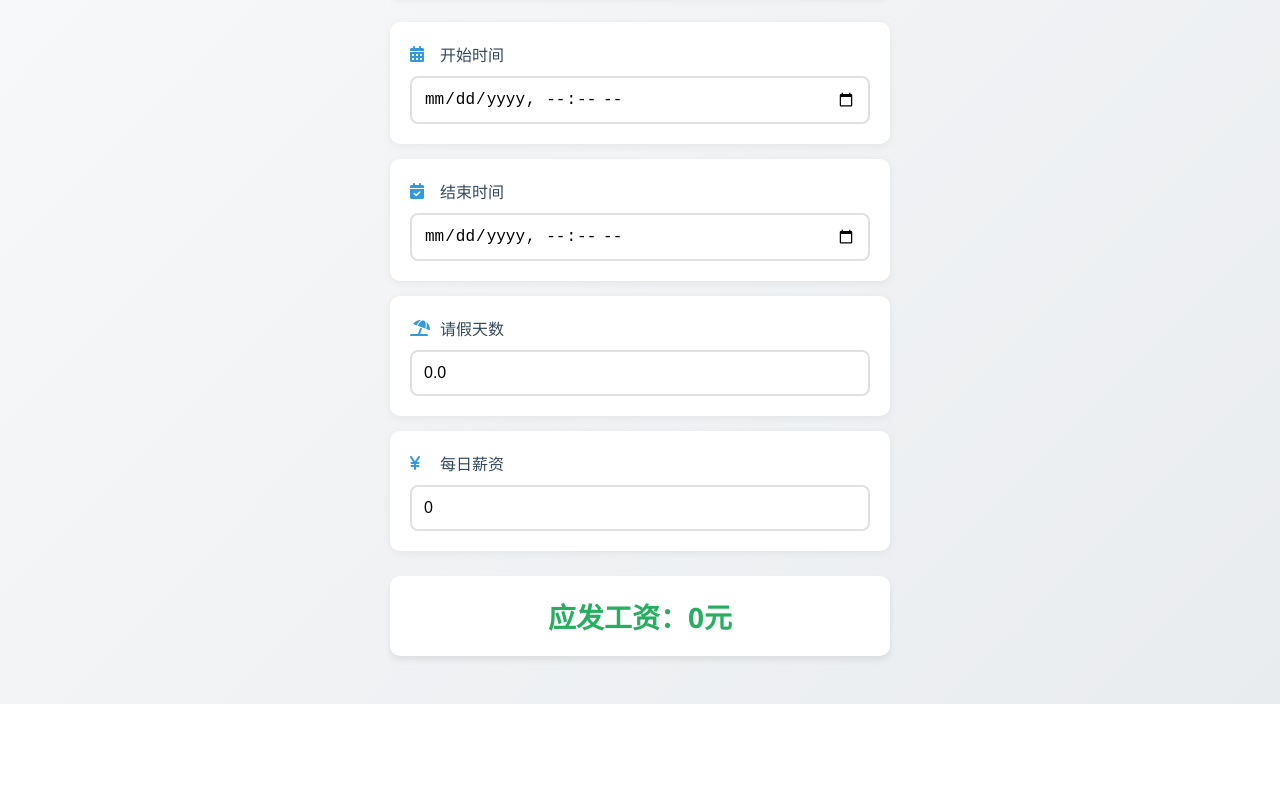
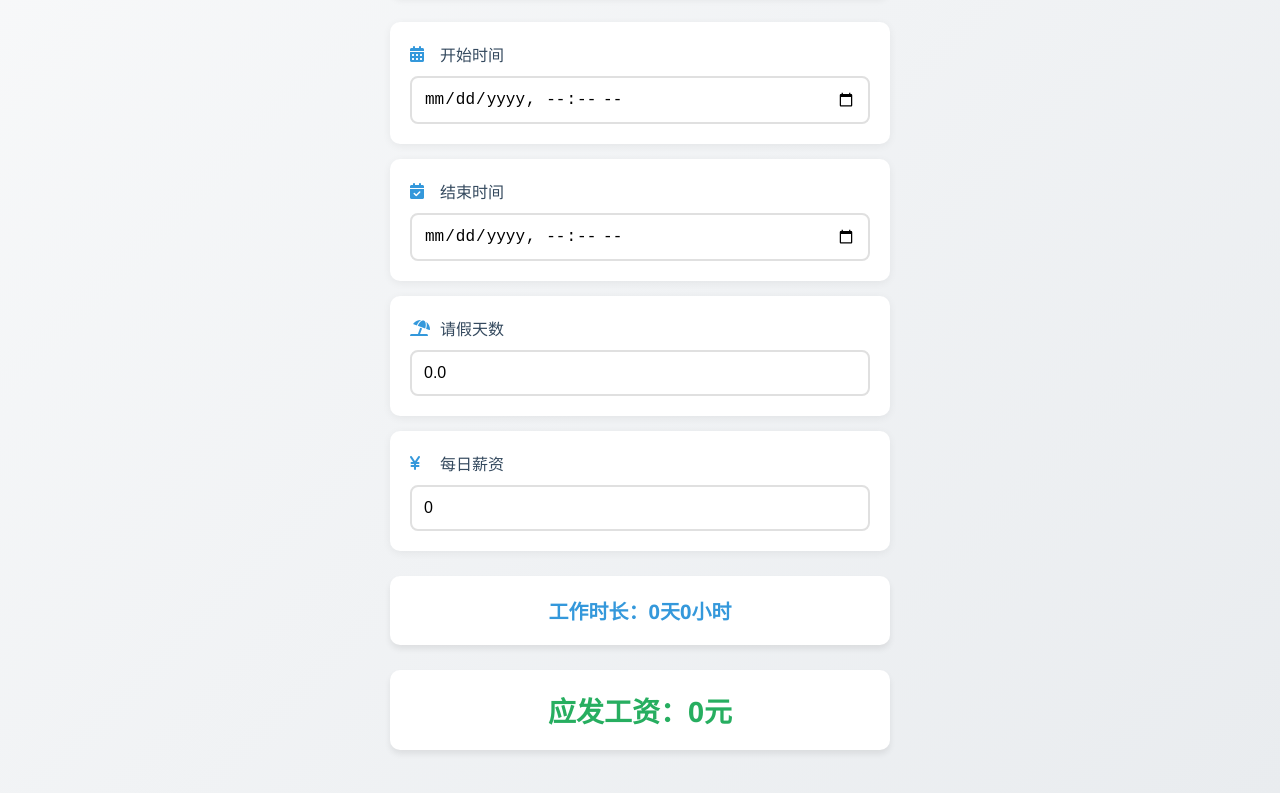
Before and after one commit to Dinger-Sir/xinzijisuan, a plain HTML site: page index.html in a window 1280 px wide. Shown: the part 177-970 px from the top of the page. Before the commit the page ends 881 px from the top, so only its background shows below. Drawn offline with Linux system fonts and the light colour scheme.

Commit message:
Update index.html
增加了天数显示

```diff
--- a/index.html
+++ b/index.html
@@ -85,6 +85,18 @@
             box-shadow: 0 4px 6px rgba(0,0,0,0.08);
             animation: fadeIn 0.5s;
         }
+        #workTime {
+            text-align: center;
+            font-size: 20px;
+            color: #3498db;
+            font-weight: bold;
+            margin: 25px 0;
+            padding: 20px;
+            background: white;
+            border-radius: 10px;
+            box-shadow: 0 4px 6px rgba(0,0,0,0.08);
+            animation: fadeIn 0.5s;
+        }
         @keyframes fadeIn {
             from { opacity: 0; transform: translateY(10px); }
             to { opacity: 1; transform: translateY(0); }
@@ -96,7 +108,7 @@
         <div class="header">
             <h1 class="title"><i class="fas fa-calculator"></i> 智能工资计算器</h1>
             <p class="subtitle">由「大学一点通」团队开发</p>
-<p class="subtitle">更多信息，欢迎关注“大学一点通”公众号</p>
+            <p class="subtitle">更多信息，欢迎关注“大学一点通”公众号</p>
         </div>
 
         <div class="input-group">
@@ -131,11 +143,11 @@
             <input type="number" id="dailySalary" min="0" value="0" placeholder="输入每日薪资">
         </div>
 
+        <div id="workTime">工作时长：0天0小时</div>
         <div id="result">应发工资：0元</div>
     </div>
 
     <script>
-        // 原有计算逻辑保持不变...
         function calculateSalary() {
             const start = document.getElementById('startTime').value;
             const end = document.getElementById('endTime').value;
@@ -146,10 +158,14 @@
                 const startDate = new Date(start);
                 const endDate = new Date(end);
                 const diff = endDate - startDate;
+                const totalHours = diff / (1000 * 60 * 60);
+                const days = Math.floor(totalHours / 24);
+                const hours = totalHours % 24;
                 const workDays = diff / (24 * 60 * 60 * 1000);
                 const salary = (workDays - leaveDays) * dailySalary;
                 const finalSalary = salary > 0 ? salary.toFixed(2) : 0;
                 document.getElementById('result').innerHTML = `应发工资：${finalSalary}元`;
+                document.getElementById('workTime').innerHTML = `工作时长：${days}天${hours.toFixed(0)}小时`;
             }
         }
 
```
